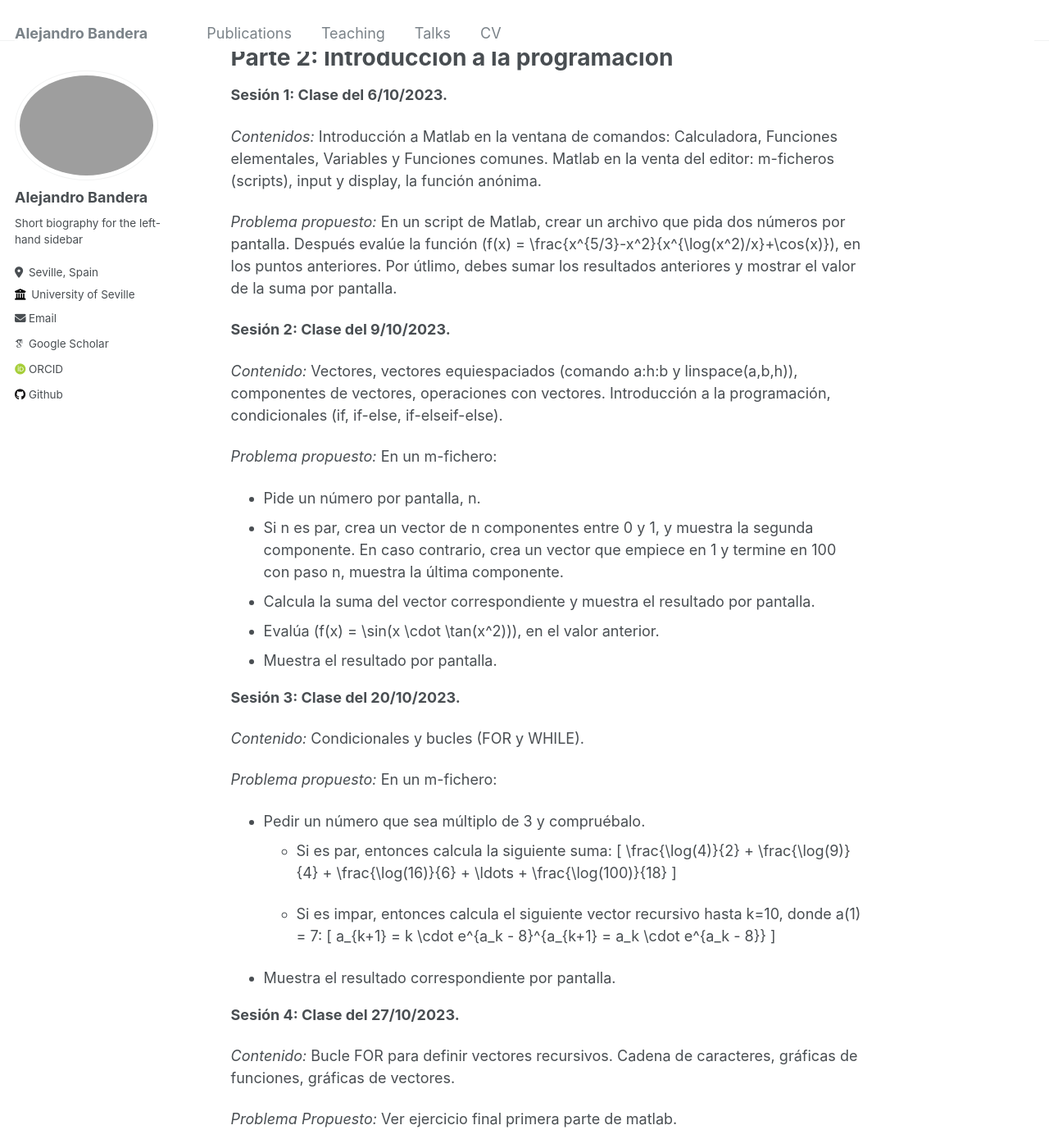
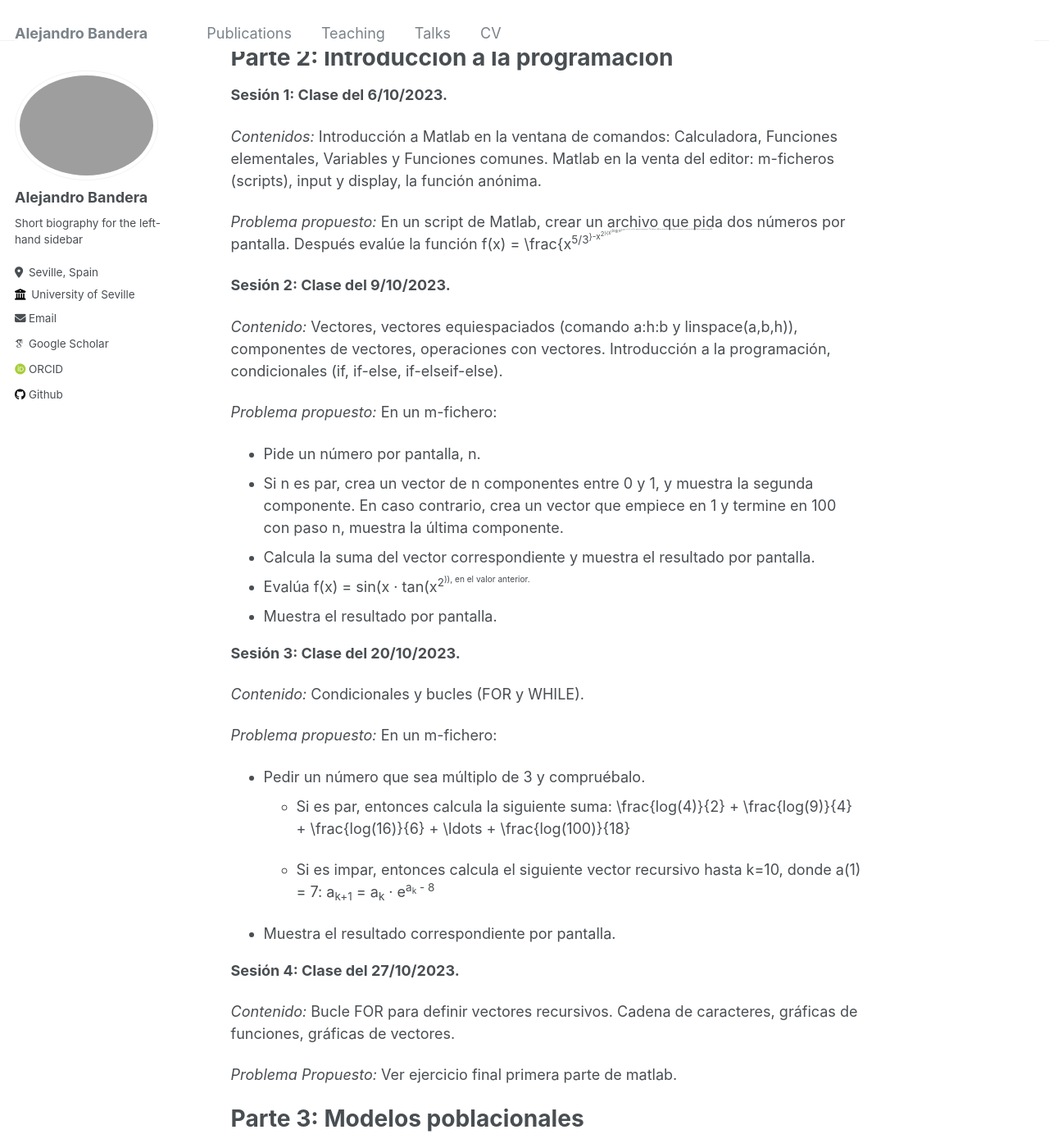
Before and after one commit to abanderam/abandera.github.io, a Jekyll site: the page built from _teaching/IABio.md, in a window 1280 px wide and 1400 px high, scrolled down 1439 px. Shown: the whole window at 82% size. Built offline with Jekyll 4.4.1, drawn with Linux system fonts in a browser that asks for light colours; some web fonts are replaced; some of the changed text lies outside the part shown.

Commit message:
Update IABio.md

```diff
--- a/_teaching/IABio.md
+++ b/_teaching/IABio.md
@@ -46,7 +46,7 @@ Parte 2: Introducción a la programación
 
 <em>Contenidos:</em> Introducción a Matlab en la ventana de comandos: Calculadora, Funciones elementales, Variables y Funciones comunes. Matlab en la venta del editor: m-ficheros (scripts), input y display, la función anónima.
 
-<em>Problema propuesto:</em> En un script de Matlab, crear un archivo que pida dos números por pantalla. Después evalúe la función \(f(x) = \frac{x^{5/3}-x^2}{x^{\log(x^2)/x}+\cos(x)}\), en los puntos anteriores. Por útlimo, debes sumar los resultados anteriores y mostrar el valor de la suma por pantalla.
+<em>Problema propuesto:</em> En un script de Matlab, crear un archivo que pida dos números por pantalla. Después evalúe la función f(x) = \frac{x<sup>5/3<sup>}-x<sup>2<sup>}{x<sup>\log(x<sup>2<sup>)/x<sup>+cos(x)}, en los puntos anteriores. Por útlimo, debes sumar los resultados anteriores y mostrar el valor de la suma por pantalla.
 
 <b>Sesión 2: Clase del 9/10/2023.</b>
 
@@ -57,7 +57,7 @@ Parte 2: Introducción a la programación
 * Pide un número por pantalla, n.
 * Si n es par, crea un vector de n componentes entre 0 y 1, y muestra la segunda componente. En caso contrario, crea un vector que empiece en 1 y termine en 100 con paso n, muestra la última componente.
 * Calcula la suma del vector correspondiente y muestra el resultado por pantalla.
-* Evalúa ﻿\(f(x) = \sin(x \cdot \tan(x^2))\), en el valor anterior.
+* Evalúa ﻿f(x) = sin(x · tan(x<sup>2<sup>)), en el valor anterior.
 * Muestra el resultado por pantalla.
 
 <b>Sesión 3: Clase del 20/10/2023.</b>
@@ -67,13 +67,9 @@ Parte 2: Introducción a la programación
 <em>Problema propuesto:</em> En un m-fichero:
 
 * Pedir un número que sea múltiplo de 3 y compruébalo.
-  * Si es par, entonces calcula la siguiente suma: \[
-    \frac{\log(4)}{2} + \frac{\log(9)}{4} + \frac{\log(16)}{6} + \ldots + \frac{\log(100)}{18}
-    \]
+  * Si es par, entonces calcula la siguiente suma: \frac{log(4)}{2} + \frac{log(9)}{4} + \frac{log(16)}{6} + \ldots + \frac{log(100)}{18}
 
-  * Si es impar, entonces calcula el siguiente vector recursivo hasta k=10, donde a(1) = 7: ﻿\[
-    a_{k+1} = k \cdot e^{a_k - 8}^{a_{k+1} = a_k \cdot e^{a_k - 8}}
-    \]
+  * Si es impar, entonces calcula el siguiente vector recursivo hasta k=10, donde a(1) = 7: a<sub>k+1</sub> = a<sub>k</sub> · e<sup>a<sub>k</sub> - 8</sup>
 
 * Muestra el resultado correspondiente por pantalla.
 
@@ -93,7 +89,7 @@ Parte 3: Modelos poblacionales
 <em>Problema propuesto:</em> Modelo logístico completo:
 
 * Pedir un número R por pantalla. Debe comprobarse que cumple 1<R<4.
-* El modelo discreto sigue la función \[﻿x_{k+1} = R \cdot x_k \cdot (1 - x_k)\]﻿, donde la k indica el número de días.
+* El modelo discreto sigue la función x<sub>k+1</sub> = R · x<sub>k</sub> · (1 - x<sub>k</sub>)﻿, donde la k indica el número de días.
 * Calcular la evolución con condición inicial 0.3 durante 50 días y representarlo.
 * Estudiar la estabilidad de los puntos de equilibrio para R=2 y R=3.5.
 * EXTRA: Calcular los puntos de equilibrio y estudiar su estabilidad en función de R.
```
